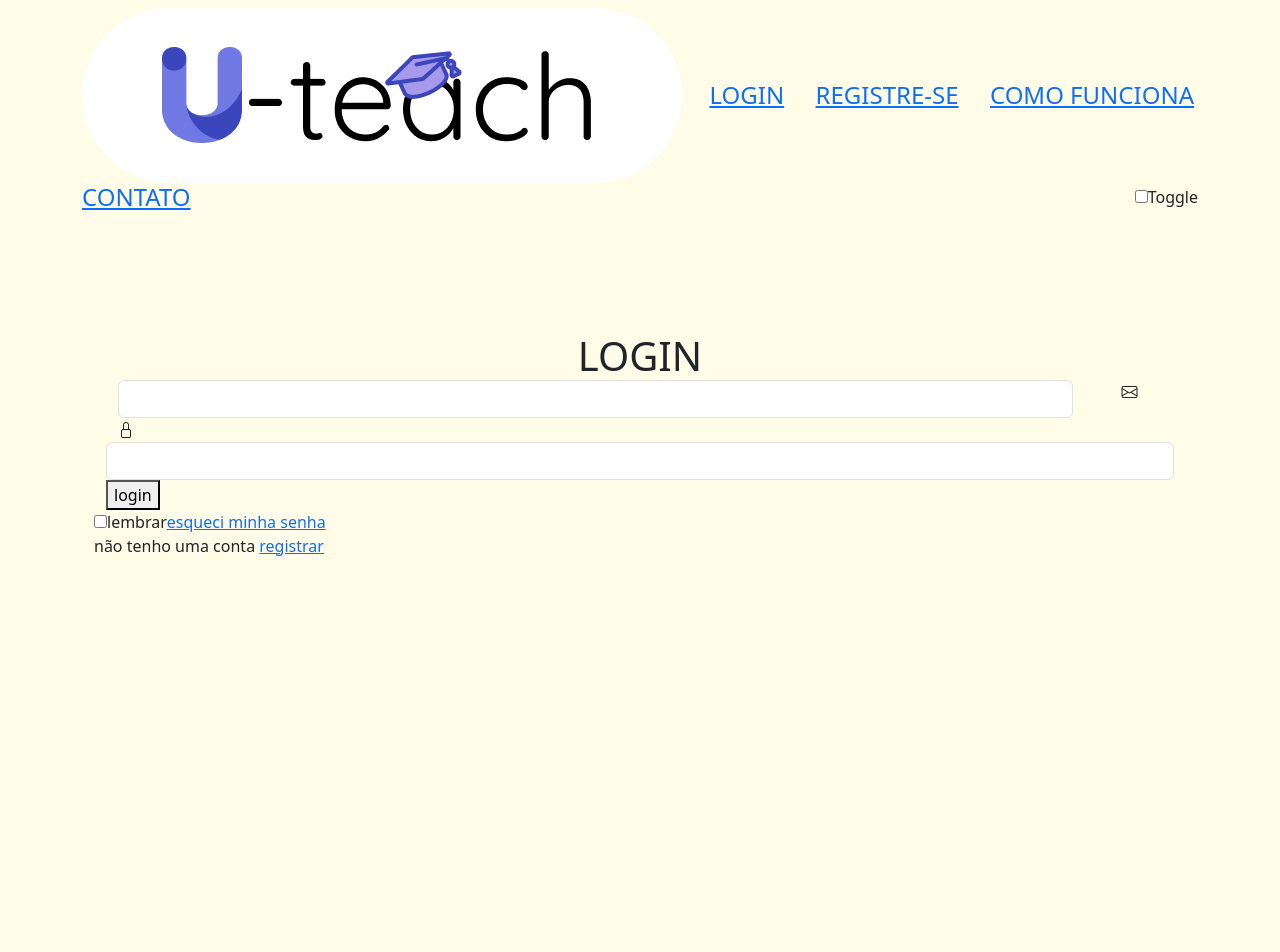
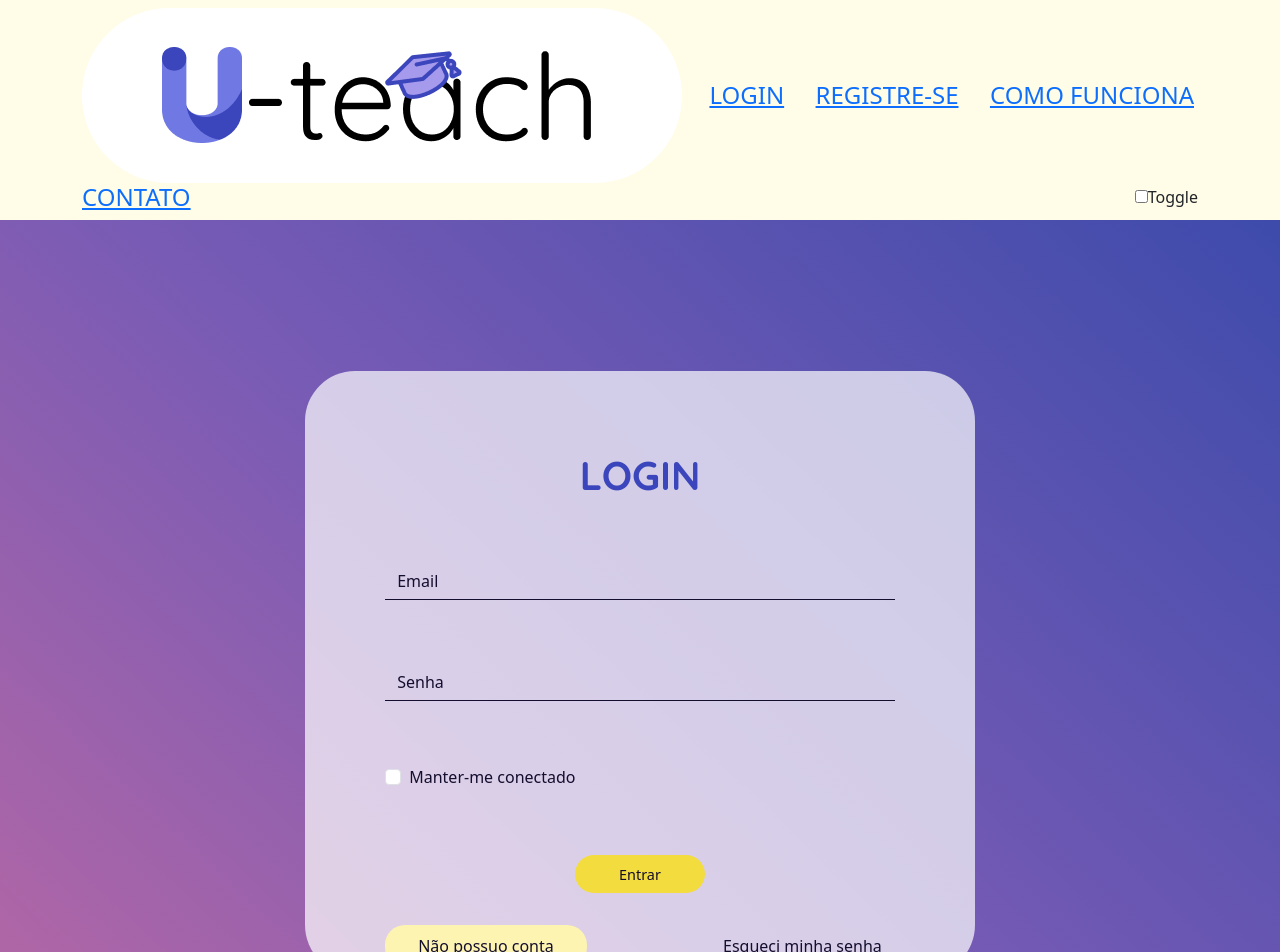
Before and after one commit to rafakid01/PROJETO_INTEGRADOR, an Angular app in the folder projeto-angular/: page /login in a window 1280 px wide. Shown: the top 952 px of the page. Built offline with nearby package versions, Linux system fonts and the light colour scheme.

Commit message:
finalização html css login

```diff
--- a/projeto-angular/src/app/components/login/login.component.css
+++ b/projeto-angular/src/app/components/login/login.component.css
@@ -1,15 +1,97 @@
 main {
-    padding: 7em 0;
-    background-color: var(--background-color);
-    /* background-image: url("/assets/img/fundo-purple.webp"); */
+    padding-top: 7em;
+    /* background-color: var(--background-color); */
+    background-color: #b467a5;
+    background-image: linear-gradient(43deg, #b467a5 0%, #785bb5 46%, #3e4bab 100%);
+
     background-repeat: no-repeat;
     background-size: cover;
     width: 100%;
     height: 100vh;
 }
 
+.container {
+    display: flex;
+    justify-content: center;
+    align-items: center;
+    height: 90%;
+    margin-top: 2em;
+}
+
+.login-container {
+    width: 60%;
+    padding: 5em 5em .5em 5em;
+    border-radius: 50px;
+    background-color: var(--detail-five-color);
+}
+
 .title-container {
     display: flex;
     justify-content: center;
+    padding-bottom: 2em;
+}
+
+.title {
+    color: var(--detail-one-color);
+    font-family: "Quicksand";
+    font-weight: bold;
+}
+
+.data-container {
+    display: flex;
+    flex-direction: column;
+}
+
+.data-container div {
+    padding: 2em 0;
+}
+
+.form-control {
+    border-radius: 0px;
+    border: 1px solid var(--text-one-color);
+    border-left: none;
+    border-right: none;
+    border-top: none;
+    background-color: transparent;
+    text-overflow: ellipsis;
+    box-shadow: none;
+}
+
+label,
+.form-control,
+.form-control::placeholder,
+button:hover,
+.forget-pass:active,
+.no-account:active,
+button,
+.button-login-container button {
+    color: var(--text-one-color);
+}
+
+.form-check-input:checked {
+    box-shadow: none;
+}
+
+.button-login-container {
+    display: flex;
+    justify-content: center;
+}
+
+.button-login-container button {
+    background-color: var(--detail-two-color);
+    padding: .5em 3em;
+    font-size: calc(1vw + .1em);
+    border-radius: 20px;
+}
+
+.button-bottom-container {
+    display: flex;
+    justify-content: space-between;
     align-items: center;
 }
+
+.no-account {
+    background-color: var(--detail-three-color);
+    border-radius: 20px;
+    padding: .5em 2em;
+}
--- a/projeto-angular/src/app/components/login/login.component.html
+++ b/projeto-angular/src/app/components/login/login.component.html
@@ -1,31 +1,32 @@
 <main>
   <div class="container">
-    <section class="container">
+    <div class="login-container">
       <div class="title-container">
-        <h1>{{ "login" | uppercase }}</h1>
+        <h1 class="title">{{ "Login" | uppercase }}</h1>
       </div>
-      <form class="form container" action="">
-        <div class="inputbox row">
-          <div class="col-11">
-            <input class="form-control" type="email" id="email" required />
-          </div>
-          <div class="col-1 d-flex justify-content-center">
-            <i class="bi bi-envelope"></i>
-          </div>
+      <div class="data-container">
+        <div class="email-container">
+          <input placeholder="Email" type="email" class="form-control email" />
         </div>
-        <div class="inputbox row">
-          <i class="bi bi-lock col-2"></i>
-          <input class="form-control" type="password" required />
+        <div class="pass-container">
+          <input placeholder="Senha" type="password" class="form-control" />
         </div>
-        <button>login</button>
-      </form>
-      <div class="forget">
-        <label for=""><input type="checkbox" />lembrar</label>
-        <a href="#">esqueci minha senha</a>
+        <div class="connection-container form-check px-4">
+          <input class="form-check-input" type="checkbox" id="conn" />
+          <label class="form-check-label" for="conn">Manter-me conectado</label>
+        </div>
+        <div class="button-login-container">
+          <button class="btn">Entrar</button>
+        </div>
       </div>
-      <div class="register">
-        <p>não tenho uma conta <a href="#">registrar</a></p>
+      <div class="button-bottom-container">
+        <div class="no-account-container">
+          <button class="no-account btn">Não possuo conta</button>
+        </div>
+        <div class="forget-container">
+          <button class="forget-pass btn">Esqueci minha senha</button>
+        </div>
       </div>
-    </section>
+    </div>
   </div>
 </main>
--- a/projeto-angular/src/app/components/login/login.component.ts
+++ b/projeto-angular/src/app/components/login/login.component.ts
@@ -1,10 +1,12 @@
-import { Component } from '@angular/core';
+import { Component, OnInit, Renderer2 } from '@angular/core';
 
 @Component({
   selector: 'app-login',
   templateUrl: './login.component.html',
-  styleUrls: ['./login.component.css']
+  styleUrls: ['./login.component.css'],
 })
-export class LoginComponent {
+export class LoginComponent implements OnInit {
+  constructor(private Renderer: Renderer2) {}
 
+  ngOnInit(): void {}
 }
--- a/projeto-angular/src/app/components/navbar/navbar.component.css
+++ b/projeto-angular/src/app/components/navbar/navbar.component.css
@@ -10,7 +10,7 @@ label {
   cursor: pointer;
   text-indent: -9999px;
   min-height: 20px;
-  height: 3vw;
+  height: 2.5vw;
   aspect-ratio: 2.5/1;
   background: transparent;
   display: block;
@@ -23,9 +23,10 @@ label {
 label:after {
   content: '';
   position: absolute;
-  top: .45vw;
+  top: .25vw;
   left: .3vw;
-  height: 1.6vw;
+  height: 1.5vw;
+  min-height: 10px;
   aspect-ratio: 1/1;
   background: transparent;
   border: .25vw solid var(--normal-yellow);
@@ -48,7 +49,7 @@ input:checked+label:after {
 /* TAMANHO LOGOTIPO */
 
 .img-container {
-  width: 15vw;
+  width: 10vw;
 }
 
 .img-container img {
@@ -58,15 +59,15 @@ input:checked+label:after {
 /* TAMANHO LINKS */
 
 .h4 {
-  font-size: calc(1vw + .5em);
+  font-size: calc(1vw + .4em);
 }
 
 /* CONTAINER POSIÇÃO */
 
 nav {
-  background: var(--background-color);
   width: 100%;
   height: 6em;
+  background: var(--background-color);
 }
 
 .fixed {
@@ -77,7 +78,8 @@ nav {
 
 .anchor-link {
   text-decoration: none;
-  color: var(--detail-one-color)
+  color: var(--detail-one-color);
+  font-family: "Quicksand";
 }
 
 /* NAVBAR CENTRALIZAÇÃO */
--- a/projeto-angular/src/styles.css
+++ b/projeto-angular/src/styles.css
@@ -43,6 +43,7 @@
     --detail-two-color: #F3DC3E;
     --detail-three-color: #FEF4B2;
     --detail-four-color: #FFFFFF;
+    --detail-five-color: rgba(255, 255, 255, 0.70);
 }
 
 .dark:root {
@@ -67,6 +68,7 @@
     --detail-two-color: #333DAB;
     --detail-three-color: #434FDE;
     --detail-four-color: #000000;
+    --detail-five-color: rgba(0, 0, 0, 0.7);
 }
 
 @font-face {
```
